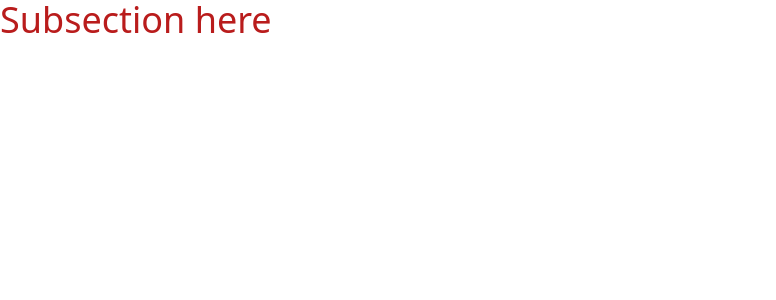
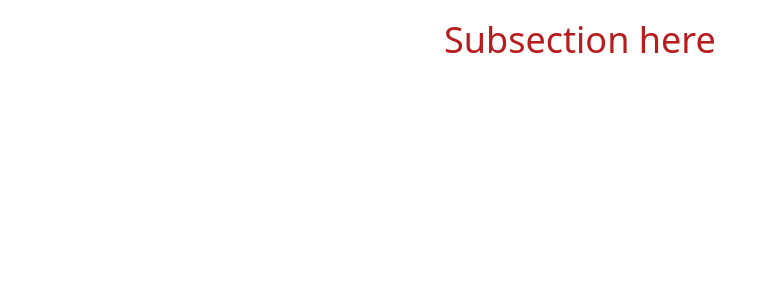
Before and after one commit to yashmithaa/kofin, a SvelteKit app: page /sub in a window 1280 px wide. Shown: the top 300 px of the page, without its empty margins (0-776 px from the left). Built offline with nearby package versions, Linux system fonts and the light colour scheme.

Commit message:
fluidsub

```diff
--- a/src/routes/sub/+page.svelte
+++ b/src/routes/sub/+page.svelte
@@ -1,5 +1,26 @@
 <script></script>
-<h1 class="text-4xl text-red-700" >Subsection here</h1> <!--ctrl+space-->
+<head></head>
+<body>
+
+<div class="w-full flex flex-col sm:flex-row flex-wrap sm:flex-nowrap py-4 flex-grow">
+    <!-- fixed-width -->
+    <div class="w-fixed w-full flex-shrink flex-grow-0 px-4">
+        <div class="sticky top-0 p-4 w-full h-full">
+
+        </div>
+    </div>
+    <main class="w-full flex-grow pt-1 px-3">
+        <!-- fluid-width: main content goes here -->
+        <h1 class="text-4xl text-red-700" >Subsection here</h1> <!--ctrl+space-->
+
+    </main>
+    <div class="w-fixed w-full flex-shrink flex-grow-0 px-2">
+        <!-- fixed-width -->
+        <div class="flex sm:flex-col px-2">
+            <!-- sidebar goes here -->
+        </div>
+    </div>
+</div>
+</body>
 <style>
-
 </style>
```
